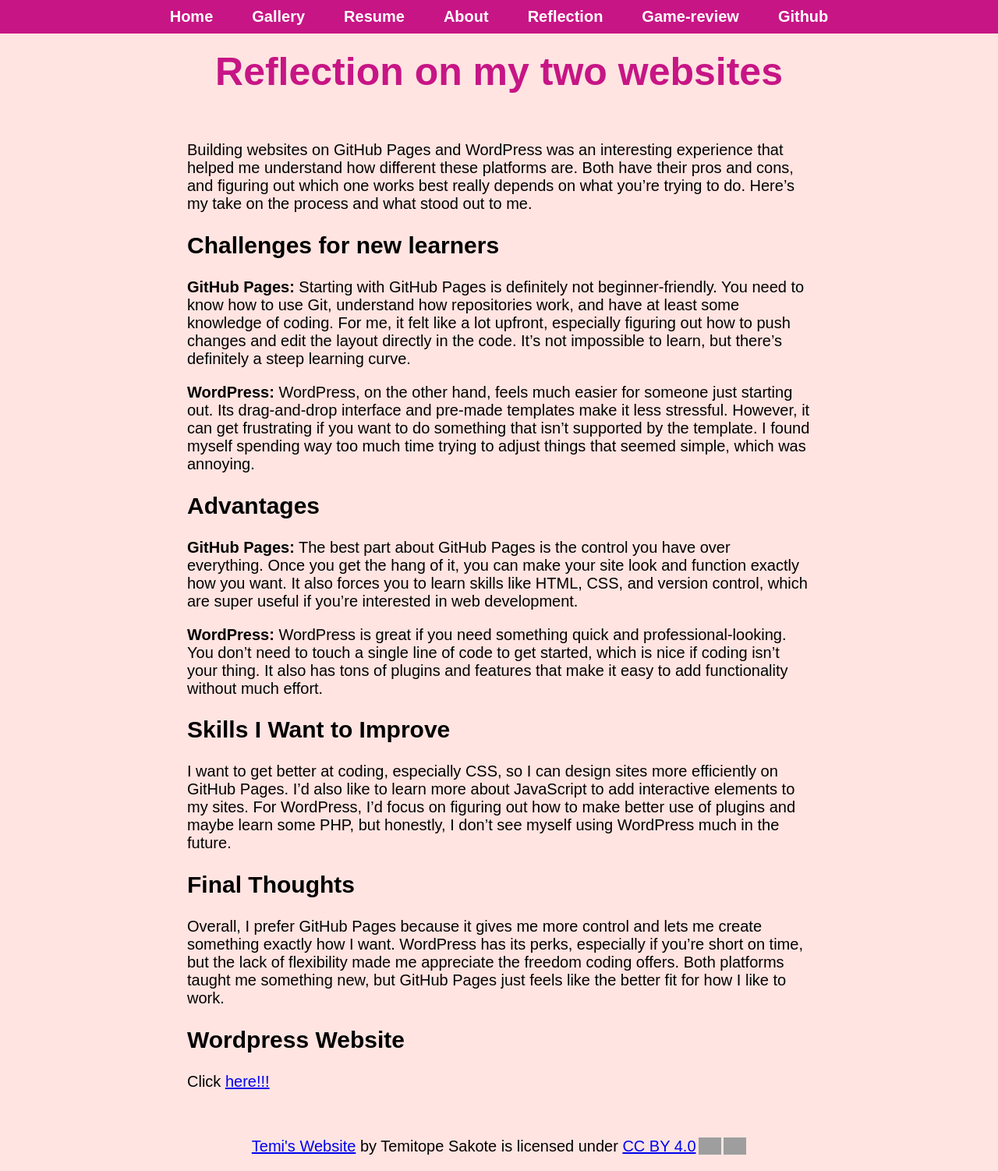
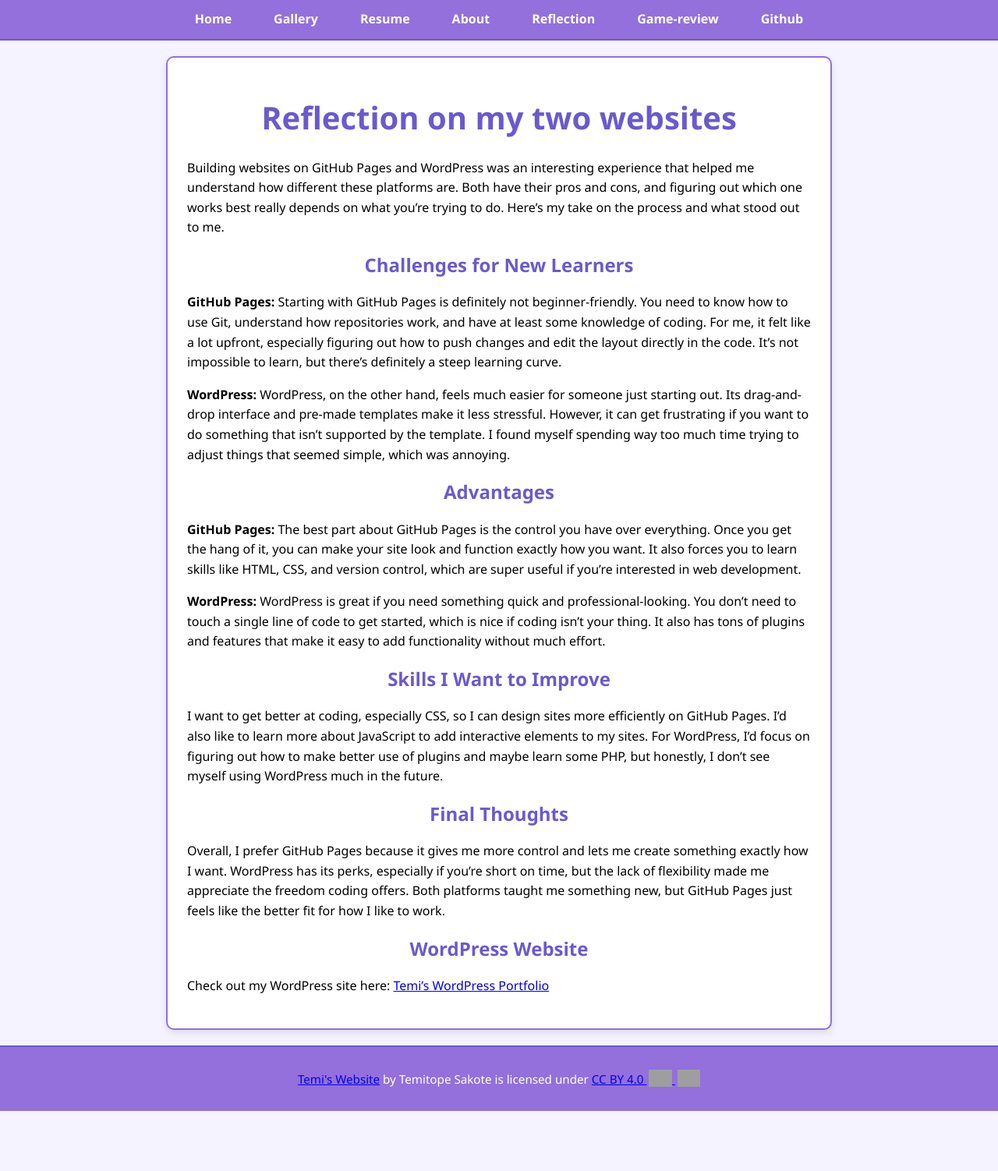
Before and after one commit to Temiii857/portfolio, a plain HTML site: page docs/reflection.html in a window 1280 px wide. Shown: the whole page at 78% size. After the commit the page ends 1425 px from the top, so only its background shows below. Drawn offline with Linux system fonts and the light colour scheme; grey boxes are pictures that could not be loaded.

Commit message:
Accessibility edits for POUR assignment

```diff
--- a/docs/about.css
+++ b/docs/about.css
@@ -1,31 +1,41 @@
 body {
-    background: MistyRose;
-    font-family: Arial, sans-serif;
-    font-size: 20px;
+    background: #F5F3FF;
+    font-family: "Segoe UI", "Helvetica Neue", Arial, sans-serif;
+    font-size: 18px;
     margin: 0;
     padding: 0;
     text-align: left;
+    line-height: 1.6;
 }
+
 
 header {
     text-align: center;
+    padding: 20px 0;
 }
 
 h1 {
-    color: MediumVioletRed;
+    color: #6A5ACD;
     font-size: 2.5em;
     text-align: center;
     margin: 20px 0;
 }
 
+h2 {
+    color: #6A5ACD;
+    text-align: center;
+    margin: 15px 0;
+}
+
 
 nav ul {
     list-style: none;
-    padding: 10px;
-    background: MediumVioletRed;
+    padding: 12px;
+    background: #9370DB;
     margin: 0 auto;
     display: flex;
     justify-content: center;
+    border-bottom: 2px solid #6A5ACD;
 }
 
 nav ul li {
@@ -36,34 +46,36 @@ nav ul li a {
     text-decoration: none;
     color: white;
     font-weight: bold;
-    padding: 5px 10px;
-    border-radius: 5px;
-    transition: background-color 0.3s ease;
+    padding: 6px 12px;
+    border-radius: 6px;
+    transition: background-color 0.3s ease, color 0.3s ease;
 }
 
 nav ul li a:hover {
-    background: MistyRose;
-    color: MediumVioletRed;
+    background: #E6E0F8;
+    color: #4B0082;
 }
 
 
 .small-image {
     max-width: 300px;
     height: auto;
-    margin: 10px auto;
+    margin: 20px auto;
     display: block;
+    border: 3px solid #9370DB;
+    border-radius: 10px;
 }
 
 
-section.Fun\ Facts ul {
+section.FunFacts ul {
     list-style: disc;
-    margin: 20px 0;
-    padding: 0 20px;
-    text-align: left;
+    margin: 20px auto;
+    padding: 0 40px;
+    max-width: 800px;
     background: none;
 }
 
-section.Fun\ Facts ul li {
+section.FunFacts ul li {
     margin-bottom: 10px;
     display: list-item;
     align-items: flex-start;
@@ -71,7 +83,9 @@ section.Fun\ Facts ul li {
 
 
 p {
-    margin: 10px 20px;
+    margin: 15px auto;
+    max-width: 800px;
+    line-height: 1.7;
 }
 
 
@@ -80,6 +94,15 @@ p {
     height: auto;
     display: block;
     margin: 10px auto;
-    background: none;
     border: none;
 }
+
+footer {
+    background-color: #9370DB;
+    color: white;
+    text-align: center;
+    padding: 14px 0;
+    font-size: 0.95em;
+    border-top: 2px solid #6A5ACD;
+    margin-top: auto;
+}
--- a/docs/gallery.css
+++ b/docs/gallery.css
@@ -1,51 +1,82 @@
+
 body {
-    background: MistyRose;
-    font-family: Arial, sans-serif;
-    font-size: 20px;
+    background: #F5F3FF;
+    font-family: "Segoe UI", "Helvetica Neue", Arial, sans-serif;
+    font-size: 18px;
     margin: 0;
     padding: 0;
     text-align: left;
+    line-height: 1.6;
+
+
+    min-height: 100vh;
+    display: flex;
+    flex-direction: column;
 }
+
 
 nav ul {
     list-style: none;
-    padding: 10px;
-    background: MediumVioletRed;
+    padding: 12px;
+    background: #9370DB;
     margin: 0 auto;
     display: flex;
     justify-content: center;
+    border-bottom: 2px solid #6A5ACD;
 }
 
 nav ul li {
-    margin: 0 15px;
+    margin: 0 18px;
 }
 
 nav ul li a {
     text-decoration: none;
     color: white;
     font-weight: bold;
-    padding: 5px 10px;
-    border-radius: 5px;
-    transition: background-color 0.3s ease;
+    padding: 6px 12px;
+    border-radius: 6px;
+    transition: background-color 0.3s ease, color 0.3s ease;
 }
 
 nav ul li a:hover {
-    background: MistyRose;
-    color: MediumVioletRed;
+    background: #E6E0F8;
+    color: #4B0082;
 }
+
+
 h1 {
-    color: MediumVioletRed;
+    color: #6A5ACD;
     font-size: 2.5em;
     text-align: center;
     margin: 20px 0;
 }
+
+h2, h3 {
+    color: #6A5ACD;
+    margin: 15px 0;
+    text-align: center;
+}
+
+
+.Projects {
+    max-width: 900px;
+    margin: 0 auto;
+    padding: 20px;
+}
+
+.Projects p {
+    text-align: left;
+    margin-bottom: 16px;
+    line-height: 1.6;
+}
+
 
 .project-image {
     max-width: 60%;
     height: auto;
     margin: 20px auto;
     display: block;
-    border: 3px solid MediumVioletRed;
+    border: 3px solid #9370DB;
     border-radius: 10px;
     transition: transform 0.3s ease, box-shadow 0.3s ease;
 }
@@ -55,10 +86,22 @@ h1 {
     box-shadow: 0 4px 8px rgba(0, 0, 0, 0.3);
 }
 
+
 iframe {
-    border: 5px solid MediumVioletRed;
+    border: 5px solid #9370DB;
     border-radius: 10px;
     margin: 20px auto;
     display: block;
     box-shadow: 0 4px 6px rgba(0, 0, 0, 0.2);
 }
+
+
+footer {
+    background-color: #9370DB;
+    color: white;
+    text-align: center;
+    padding: 14px 0;
+    font-size: 0.95em;
+    border-top: 2px solid #6A5ACD;
+    margin-top: auto;
+}
--- a/docs/painting-lacy.css
+++ b/docs/painting-lacy.css
@@ -1,5 +1,5 @@
 body {
-    font-family: 'Lato', sans-serif;
+    font-family: 'Lato', "Segoe UI", "Helvetica Neue", Arial, sans-serif;
     font-size: 20px;
     background-color: #1d1427;
     color: #f2dafb;
@@ -29,7 +29,7 @@ header img {
 
 header h1 {
     margin: 10px 0 5px;
-    font-size: 2em;
+    font-size: 2.2em;
     color: #c491e9;
     font-weight: 900;
 }
@@ -39,7 +39,6 @@ header p {
     color: #f2dafb;
     margin: 0;
 }
-
 
 nav {
     background-color: #28262a;
@@ -74,6 +73,13 @@ nav ul li a.active {
 }
 
 
+nav ul li a:focus,
+button:focus,
+.button:focus {
+    outline: 2px solid #ffffff;
+    outline-offset: 3px;
+}
+
 main {
     padding: 20px;
     max-width: 900px;
@@ -88,7 +94,7 @@ section {
 }
 
 section h2 {
-    font-size: 1.8em;
+    font-size: 2em;
     border-bottom: 2px solid #c491e9;
     padding-bottom: 10px;
     color: #c491e9;
@@ -96,9 +102,9 @@ section h2 {
 }
 
 section h3 {
-    font-size: 1.5em;
+    font-size: 1.3em;
     margin-top: 20px;
-    color: #f2dafb;
+    color: #e8c9f5;
 }
 
 section p, section ul {
@@ -111,7 +117,6 @@ section ul {
     padding-left: 20px;
     list-style: disc;
 }
-
 
 img.small-image {
     display: block;
@@ -130,7 +135,6 @@ iframe {
     box-shadow: 0 4px 8px rgba(0, 0, 0, 0.5);
 }
 
-
 button, .button {
     background-color: #c491e9;
     color: #ffffff;
@@ -148,23 +152,22 @@ button:hover, .button:hover {
     color: #ffffff;
 }
 
-
 footer {
     background-color: #2e2c30;
     color: #f2dafb;
     text-align: center;
-    padding: 10px 0;
+    padding: 12px 0;
     position: relative;
     margin-top: 20px;
     width: 100%;
     bottom: 0;
+    border-top: 2px solid #c491e9;
 }
 
 footer p {
     margin: 0;
     font-size: 0.9em;
 }
-
 
 ::selection {
     color: #ffffff;
--- a/docs/reflection.css
+++ b/docs/reflection.css
@@ -1,20 +1,21 @@
 body {
-    background: MistyRose;
-    font-family: Arial, sans-serif;
-    font-size: 20px;
+    background: #F5F3FF;
+    font-family: "Segoe UI", "Helvetica Neue", Arial, sans-serif;
     margin: 0;
     padding: 0;
     text-align: center;
+    line-height: 1.6;
 }
 
 
 nav ul {
     list-style: none;
-    padding: 10px;
-    background: MediumVioletRed;
+    padding: 12px;
+    background: #9370DB;
     margin: 0 auto;
     display: flex;
     justify-content: center;
+    border-bottom: 2px solid #6A5ACD;
 }
 
 nav ul li {
@@ -25,33 +26,54 @@ nav ul li a {
     text-decoration: none;
     color: white;
     font-weight: bold;
-    padding: 5px 10px;
-    border-radius: 5px;
-    transition: background-color 0.3s ease;
+    padding: 6px 12px;
+    border-radius: 6px;
+    transition: background-color 0.3s ease, color 0.3s ease;
 }
 
 nav ul li a:hover {
-    background: MistyRose;
-    color: MediumVioletRed;
+    background: #E6E0F8;
+    color: #4B0082;
 }
 
+
 h1 {
-    color: MediumVioletRed;
+    color: #6A5ACD;
     font-size: 2.5em;
     text-align: center;
     margin: 20px 0;
 }
 
-.content {
-    background-color: MistyRose;
-    max-width: 800px;
-    margin: 20px auto;
-    padding: 20px;
+h2 {
+    color: #6A5ACD;
+    margin: 15px 0;
     text-align: center;
 }
 
-.content h1,
-.content h2,
+
+.content {
+    background-color: white;
+    max-width: 800px;
+    margin: 20px auto;
+    padding: 25px;
+    text-align: left;
+    border: 2px solid #9370DB;
+    border-radius: 10px;
+    box-shadow: 0 4px 10px rgba(0, 0, 0, 0.1);
+}
+
 .content p {
-    text-align: left;
+    margin-bottom: 16px;
+    font-size: 1em;
 }
+
+
+footer {
+    background-color: #9370DB;
+    color: white;
+    text-align: center;
+    padding: 14px 0;
+    font-size: 0.95em;
+    border-top: 2px solid #6A5ACD;
+    margin-top: auto;
+}
--- a/docs/reflection.html
+++ b/docs/reflection.html
@@ -1,5 +1,5 @@
 <!DOCTYPE html>
-<html xmlns="http://www.w3.org/1999/xhtml">
+<html lang="en" xmlns="http://www.w3.org/1999/xhtml">
     <head>
         <title>Reflection</title>
         <meta charset="UTF-8" />
@@ -15,74 +15,73 @@
                 <li><a href="about.html">About</a></li>
                 <li><a href="reflection.html">Reflection</a></li>
                 <li><a href="game-review.html">Game-review</a></li>
-                <li><a href="https://github.com/Temiii857">Github</a></li>
+                <li><a href="https://github.com/Temiii857" aria-label="Temi’s GitHub Profile">Github</a></li>
             </ul>
         </nav>
 
+        <main id="main">
+            <article class="content">
                 <h1>Reflection on my two websites</h1>
-        <section class="content">
+
                 <p>Building websites on GitHub Pages and WordPress was an interesting experience that helped me
                     understand how different these platforms are. Both have their pros and cons, and figuring out
                     which one works best really depends on what you’re trying to do. Here’s my take on the process
                     and what stood out to me.</p>
 
-            <h2>Challenges for new learners</h2>
-            <p>
-                <strong>GitHub Pages:</strong> Starting with GitHub Pages is definitely not beginner-friendly.
+                <h2>Challenges for New Learners</h2>
+                <p><strong>GitHub Pages:</strong> Starting with GitHub Pages is definitely not beginner-friendly.
                     You need to know how to use Git, understand how repositories work, and have at least some knowledge
                     of coding. For me, it felt like a lot upfront, especially figuring out how to push changes and edit
-                the layout directly in the code. It’s not impossible to learn, but there’s definitely a steep learning curve.
-            </p>
-            <p>
-              <strong>WordPress:</strong> WordPress, on the other hand, feels much easier for someone just
+                    the layout directly in the code. It’s not impossible to learn, but there’s definitely a steep learning curve.</p>
+
+                <p><strong>WordPress:</strong> WordPress, on the other hand, feels much easier for someone just
                     starting out. Its drag-and-drop interface and pre-made templates make it less stressful. However, it
                     can get frustrating if you want to do something that isn’t supported by the template. I found myself
-                spending way too much time trying to adjust things that seemed simple, which was annoying.
-            </p>
+                    spending way too much time trying to adjust things that seemed simple, which was annoying.</p>
 
                 <h2>Advantages</h2>
-            <p>
-                <strong>GitHub Pages:</strong> The best part about GitHub Pages is the control you have over everything.
+                <p><strong>GitHub Pages:</strong> The best part about GitHub Pages is the control you have over everything.
                     Once you get the hang of it, you can make your site look and function exactly how you want. It also forces
                     you to learn skills like HTML, CSS, and version control, which are super useful if you’re interested in
-                web development.
-            </p>
+                    web development.</p>
 
-            <p>
-                <strong>WordPress:</strong> WordPress is great if you need something quick and professional-looking.
+                <p><strong>WordPress:</strong> WordPress is great if you need something quick and professional-looking.
                     You don’t need to touch a single line of code to get started, which is nice if coding isn’t your thing.
-                It also has tons of plugins and features that make it easy to add functionality without much effort.
-            </p>
+                    It also has tons of plugins and features that make it easy to add functionality without much effort.</p>
 
                 <h2>Skills I Want to Improve</h2>
-            <p>
-                I want to get better at coding, especially CSS, so I can design sites more efficiently on GitHub Pages.
+                <p>I want to get better at coding, especially CSS, so I can design sites more efficiently on GitHub Pages.
                     I’d also like to learn more about JavaScript to add interactive elements to my sites. For WordPress, I’d
                     focus on figuring out how to make better use of plugins and maybe learn some PHP, but honestly, I don’t
-                see myself using WordPress much in the future.
-            </p>
+                    see myself using WordPress much in the future.</p>
 
                 <h2>Final Thoughts</h2>
-            <p>
-                Overall, I prefer GitHub Pages because it gives me more control and lets me create something exactly
+                <p>Overall, I prefer GitHub Pages because it gives me more control and lets me create something exactly
                     how I want. WordPress has its perks, especially if you’re short on time, but the lack of flexibility
                     made me appreciate the freedom coding offers. Both platforms taught me something new, but GitHub Pages
-                just feels like the better fit for how I like to work.
+                    just feels like the better fit for how I like to work.</p>
+
+                <h2>WordPress Website</h2>
+                <p>
+                    Check out my WordPress site here:
+                    <a href="https://sites.psu.edu/temsportfolio/">Temi’s WordPress Portfolio</a>
                 </p>
+            </article>
+        </main>
 
-            <h2>Wordpress Website</h2>
-            <p>
-                Click <a href="https://sites.psu.edu/temsportfolio/">here!!!</a>
+        <footer>
+            <p xmlns:cc="http://creativecommons.org/ns#" xmlns:dct="http://purl.org/dc/terms/">
+                <a property="dct:title" rel="cc:attributionURL" href="https://temiii857.github.io/portfolio/">Temi's Website</a>
+                by <span property="cc:attributionName">Temitope Sakote</span> is licensed under
+                <a href="https://creativecommons.org/licenses/by/4.0/?ref=chooser-v1"
+                    target="_blank" rel="license noopener noreferrer" style="display:inline-block;">
+                    CC BY 4.0
+                    <img style="height:22px!important;margin-left:3px;vertical-align:text-bottom;"
+                        src="https://mirrors.creativecommons.org/presskit/icons/cc.svg?ref=chooser-v1" alt="Creative Commons CC icon"/>
+                    <img style="height:22px!important;margin-left:3px;vertical-align:text-bottom;"
+                        src="https://mirrors.creativecommons.org/presskit/icons/by.svg?ref=chooser-v1" alt="Creative Commons BY icon"/>
+                </a>
             </p>
-        </section>
-        <footer>
-            <p xmlns:cc="http://creativecommons.org/ns#" xmlns:dct="http://purl.org/dc/terms/"><a property="dct:title"
-                rel="cc:attributionURL" href="https://temiii857.github.io/portfolio/">Temi's Website</a> by
-                <span property="cc:attributionName">Temitope Sakote</span> is licensed under <a href="https://creativecommons.org/licenses/by/4.0/?ref=chooser-v1"
-                    target="_blank" rel="license noopener noreferrer" style="display:inline-block;">CC BY 4.0<img style="height:22px!important;margin-left:3px;vertical-align:text-bottom;"
-                        src="https://mirrors.creativecommons.org/presskit/icons/cc.svg?ref=chooser-v1" alt=""/><img style="height:22px!important;margin-left:3px;vertical-align:text-bottom;"
-                            src="https://mirrors.creativecommons.org/presskit/icons/by.svg?ref=chooser-v1" alt=""/></a></p>
         </footer>
-
     </body>
 </html>
--- a/docs/resume.css
+++ b/docs/resume.css
@@ -1,53 +1,59 @@
 body {
-    background: MistyRose;
-    font-family: Arial, sans-serif;
-    font-size: 20px;
+    background: #F5F3FF;
+    font-family: "Segoe UI", "Helvetica Neue", Arial, sans-serif;
+    font-size: 18px;
     margin: 0;
     padding: 0;
     text-align: left;
+    line-height: 1.6;
 }
 
+
 header h1 {
-    color: MediumVioletRed;
+    color: #6A5ACD;
     font-size: 2.5em;
     margin-top: 20px;
+    text-align: center;
 }
 
 header p {
     color: #333;
     font-size: 1.2em;
     margin: 10px 0;
+    text-align: center;
 }
 
 
 h1 {
-    color: MediumVioletRed;
+    color: #6A5ACD;
     font-size: 2.5em;
     text-align: center;
     margin: 20px 0;
 }
 
 h2 {
-    color: MediumVioletRed;
+    color: #6A5ACD;
     font-size: 1.8em;
-    border-bottom: 2px solid MediumVioletRed;
+    border-bottom: 2px solid #9370DB;
     padding-bottom: 5px;
     margin: 20px 0 10px;
 }
 
 h3 {
-    color: MediumVioletRed;
+    color: #6A5ACD;
     font-size: 1.5em;
     margin: 15px 0 5px;
 }
 
+
 nav ul {
     list-style: none;
-    padding: 10px;
-    background: MediumVioletRed;
+    padding: 12px;
+    background: #9370DB;
     margin: 0;
     display: flex;
     justify-content: center;
+    border-bottom: 2px solid #6A5ACD;
 }
 
 nav ul li {
@@ -58,14 +64,14 @@ nav ul li a {
     text-decoration: none;
     color: white;
     font-weight: bold;
-    padding: 5px 10px;
-    border-radius: 5px;
-    transition: background-color 0.3s ease;
+    padding: 6px 12px;
+    border-radius: 6px;
+    transition: background-color 0.3s ease, color 0.3s ease;
 }
 
 nav ul li a:hover {
-    background: MistyRose;
-    color: MediumVioletRed;
+    background: #E6E0F8;
+    color: #4B0082;
 }
 
 
@@ -73,9 +79,10 @@ nav ul li a:hover {
     max-width: 800px;
     margin: 20px auto;
     background: white;
-    padding: 20px;
+    padding: 25px;
     border-radius: 10px;
-    box-shadow: 0 4px 8px rgba(0, 0, 0, 0.2);
+    box-shadow: 0 4px 10px rgba(0, 0, 0, 0.15);
+    border: 2px solid #9370DB;
 }
 
 .resume h2 {
@@ -99,14 +106,18 @@ nav ul li a:hover {
     margin-bottom: 5px;
 }
 
+
 a {
-    color: MediumVioletRed;
+    color: #6A5ACD;
     text-decoration: none;
+    font-weight: bold;
 }
 
 a:hover {
     text-decoration: underline;
+    color: #4B0082;
 }
+
 
 .skills ul {
     display: grid;
@@ -118,14 +129,21 @@ a:hover {
 }
 
 .skills ul li {
-    background: MistyRose;
-    padding: 5px 10px;
-    border: 1px solid MediumVioletRed;
-    border-radius: 5px;
+    background: #E6E0F8;
+    padding: 8px 12px;
+    border: 1px solid #9370DB;
+    border-radius: 6px;
     text-align: center;
     font-weight: bold;
-    color: MediumVioletRed;
+    color: #4B0082;
+    transition: background-color 0.3s ease, transform 0.2s ease;
 }
+
+.skills ul li:hover {
+    background: #d8c9f2;
+    transform: scale(1.05);
+}
+
 
 @media (max-width: 768px) {
     nav ul {
--- a/docs/style.css
+++ b/docs/style.css
@@ -1,37 +1,44 @@
 body {
-    background: MistyRose;
-    font-family: Arial, sans-serif;
-    font-size: 20px;
+    background: #F5F3FF;
+    font-family: "Segoe UI", "Helvetica Neue", Arial, sans-serif;
+    font-size: 18px;
     margin: 0;
     padding: 0;
     text-align: left;
+    line-height: 1.6;
+
+
+    min-height: 100vh;
+    display: flex;
+    flex-direction: column;
 }
 
 nav ul {
     list-style: none;
-    padding: 10px;
-    background: MediumVioletRed;
+    padding: 12px;
+    background: #9370DB;
     margin: 0 auto;
     display: flex;
     justify-content: center;
+    border-bottom: 2px solid #6A5ACD;
 }
 
 nav ul li {
-    margin: 0 15px;
+    margin: 0 18px;
 }
 
 nav ul li a {
     text-decoration: none;
     color: white;
     font-weight: bold;
-    padding: 5px 10px;
-    border-radius: 5px;
-    transition: background-color 0.3s ease;
+    padding: 6px 12px;
+    border-radius: 6px;
+    transition: background-color 0.3s ease, color 0.3s ease;
 }
 
 nav ul li a:hover {
-    background: MistyRose;
-    color: MediumVioletRed;
+    background: #E6E0F8;
+    color: #6A5ACD;
 }
 
 .centered-header {
@@ -40,39 +47,41 @@ nav ul li a:hover {
     left: 50%;
     transform: translate(-50%, -50%);
     background: white;
-    padding: 20px;
-    border: 3px solid MediumVioletRed;
+    padding: 25px;
+    border: 3px solid #9370DB;
     border-radius: 15px;
-    box-shadow: 0 4px 8px rgba(0, 0, 0, 0.2);
+    box-shadow: 0 4px 12px rgba(0, 0, 0, 0.15);
     text-align: center;
+    max-width: 600px;
 }
 
-.centered-header h1 {
-    color: MediumVioletRed;
-    font-size: 2.8em;
-    margin-bottom: 10px;
+
+.centered-header h1,
+h1, h2, h3 {
+    font-family: "Segoe UI", "Helvetica Neue", Arial, sans-serif;
+    font-weight: 600;
+    color: #6A5ACD;
+    margin-bottom: 12px;
 }
 
-.centered-header p {
+.centered-header p,
+p, li, a {
+    font-family: "Segoe UI", "Helvetica Neue", Arial, sans-serif;
+    font-size: 1.1em;
     color: #333;
-    font-size: 1.2em;
-    margin: 5px 0;
+    margin: 6px 0;
+}
+
+
+main {
+    flex: 1;
 }
 
 footer {
-    background-color: MistyRose;
-    color: MediumVioletRed;
+    background-color: #9370DB;
+    color: white;
     text-align: center;
-    padding: 10px 0;
-    font-size: 1em;
-    border-top: 2px solid MediumVioletRed;
+    padding: 14px 0;
+    font-size: 0.95em;
+    border-top: 2px solid #6A5ACD;
 }
-
-footer a {
-    color: MediumVioletRed;
-    text-decoration: none;
-}
-
-footer a:hover {
-    text-decoration: underline;
-}
```
Also changed, not shown: docs/about.html (+28 -15 lines), docs/gallery.html (+46 -28 lines), docs/game-review.html (+38 -24 lines), docs/index.html (+6 -4 lines). Lines whose indentation alone changed are shown as unchanged.
